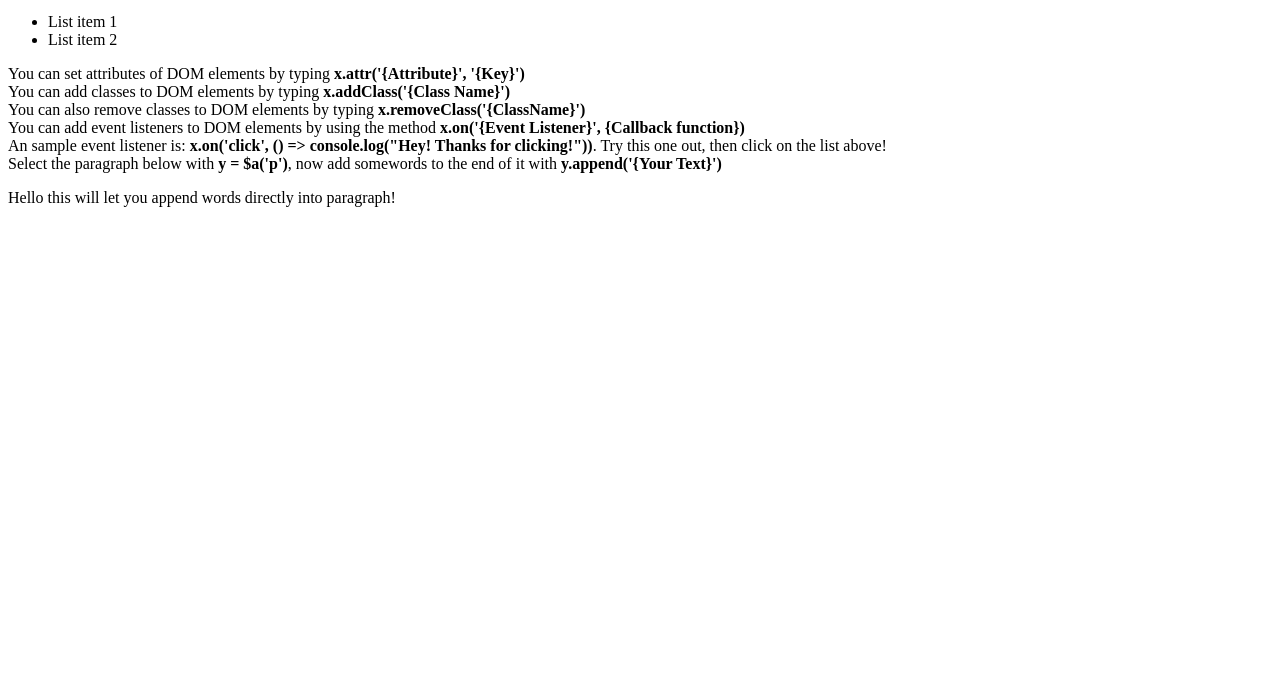
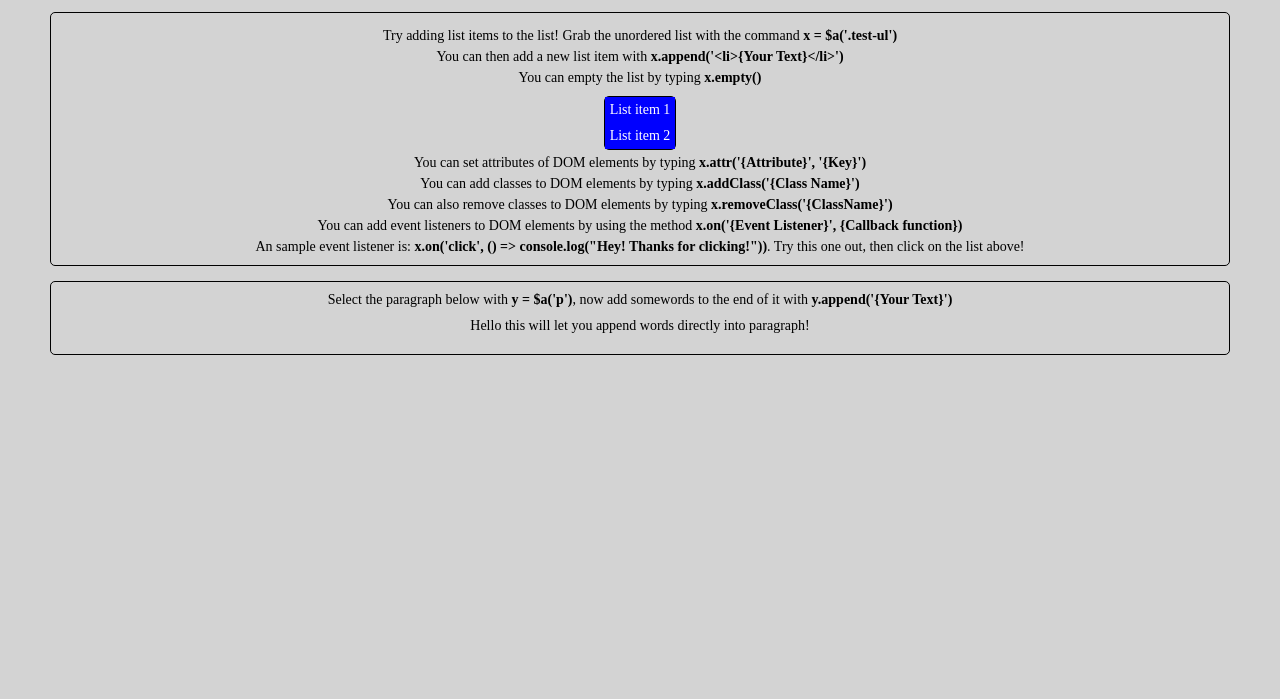
Before and after one commit to MaxLR/aDOMinableSnowman, a plain HTML site: page index.html in a window 1280 px wide. Shown: the part 101-800 px from the top of the page. Drawn offline with nearby package versions, Linux system fonts and the light colour scheme.

Commit message:
Update Stylesheet import

```diff
--- a/index.html
+++ b/index.html
@@ -4,7 +4,7 @@
     <meta charset="utf-8">
     <script src="https://ajax.googleapis.com/ajax/libs/jquery/3.1.1/jquery.min.js"></script>
     <script src="lib/aDOMinableSnowman.js" type="text/javascript"></script>
-    <link rel="stylesheet" href="./styles.scss">
+    <link rel="stylesheet" href="./styles.css">
     <script charset="utf-8">
     </script>
     <title></title>
```
